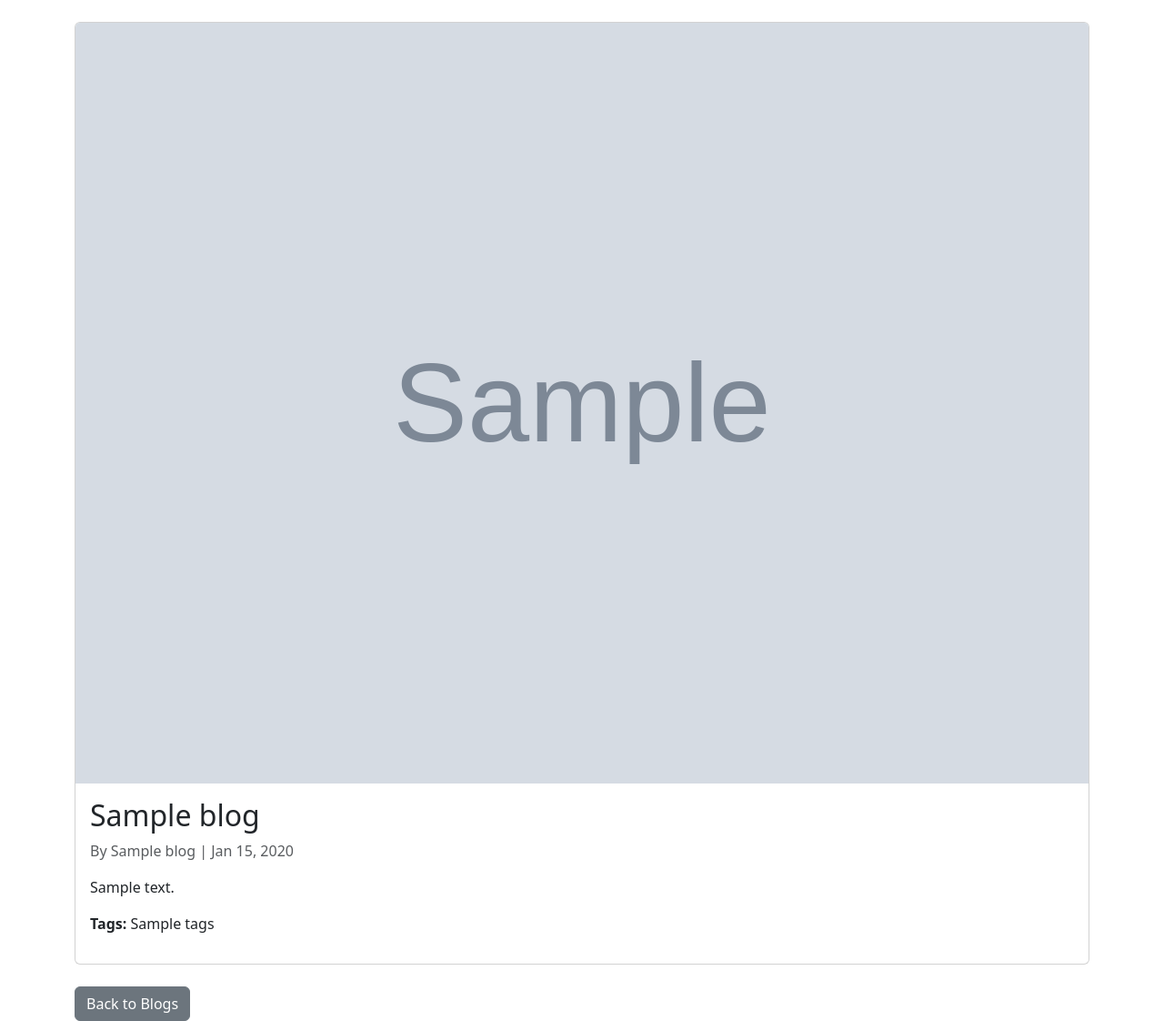
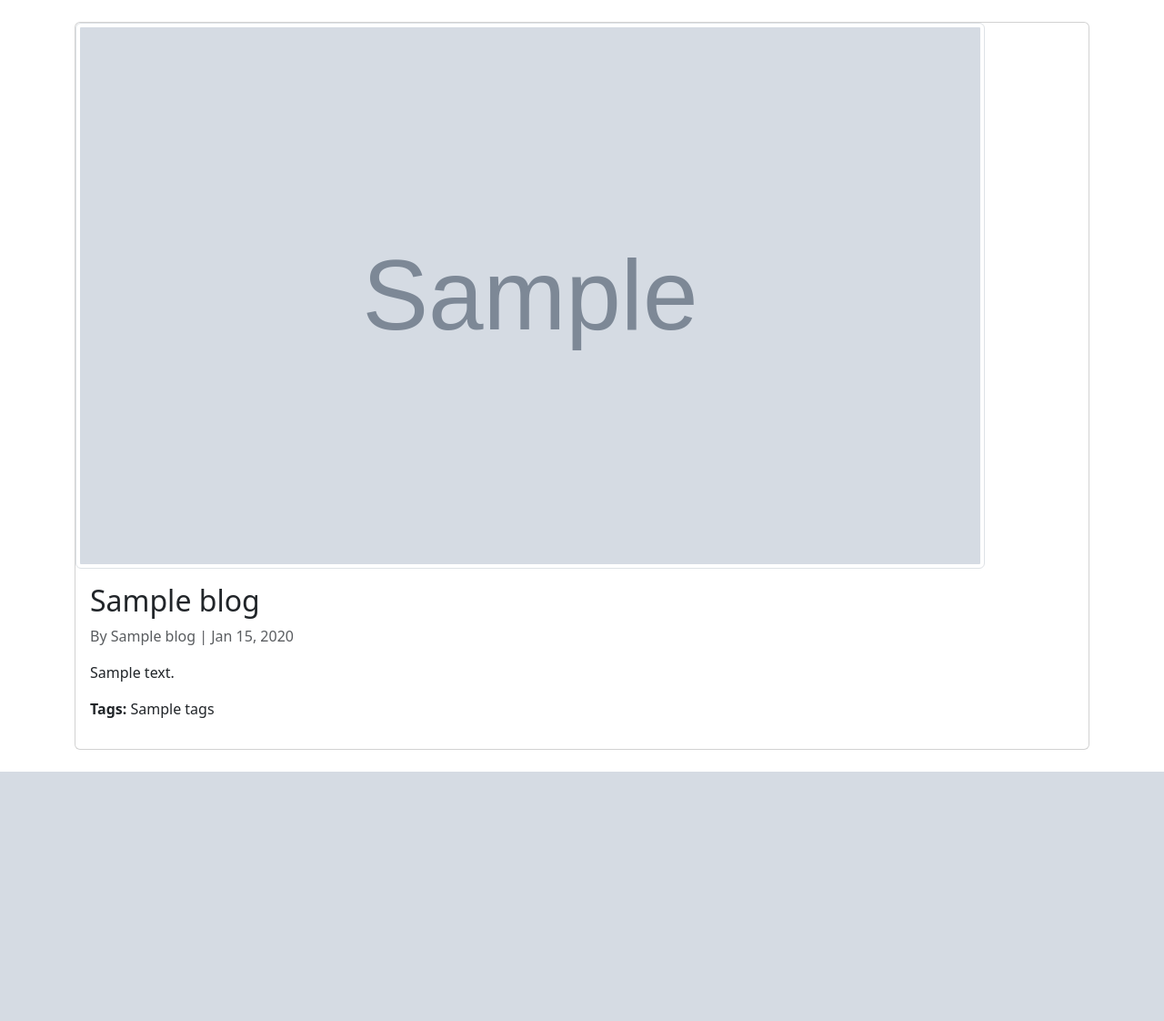
Before and after one commit to prasad-xma/django-blog-project, a Django app: template blogs/templates/blogs/blog_detail.html in a window 1280 px wide. Shown: the part 56-1178 px from the top of the page at 91% size. After the commit the page ends 904 px from the top, so only its background shows below. Run offline with Django 5.2, Linux system fonts and the light colour scheme; the template is opened without the code that fills it: most values are stand-ins (such as "Sample title", 1, 10 or a date in 2020); grey boxes marked "Sample" are stand-in pictures; data that the repository does not hold is empty.

Commit message:
fix: update blog image styling and remove back button

```diff
--- a/blogs/templates/blogs/blog_detail.html
+++ b/blogs/templates/blogs/blog_detail.html
@@ -6,7 +6,7 @@
 {% block content %}
     <div class="card mb-4">
         {% if blog.image %}
-            <img src="{{ blog.image.url }}" class="card-img-top" alt="{{ blog.title }}">
+            <img src="{{ blog.image.url }}" class="img-thumbnail" style="height: 600px; width: 1000px; object-fit: cover;" alt="{{ blog.title }}">
         {% endif %}
         <div class="card-body">
             <h2 class="card-title">{{ blog.title }}</h2>
@@ -25,5 +25,4 @@
             {% endif %}
         </div>
     </div>
-    <a href="{% url 'home' %}" class="btn btn-secondary">Back to Blogs</a>
 {% endblock content %}
```
